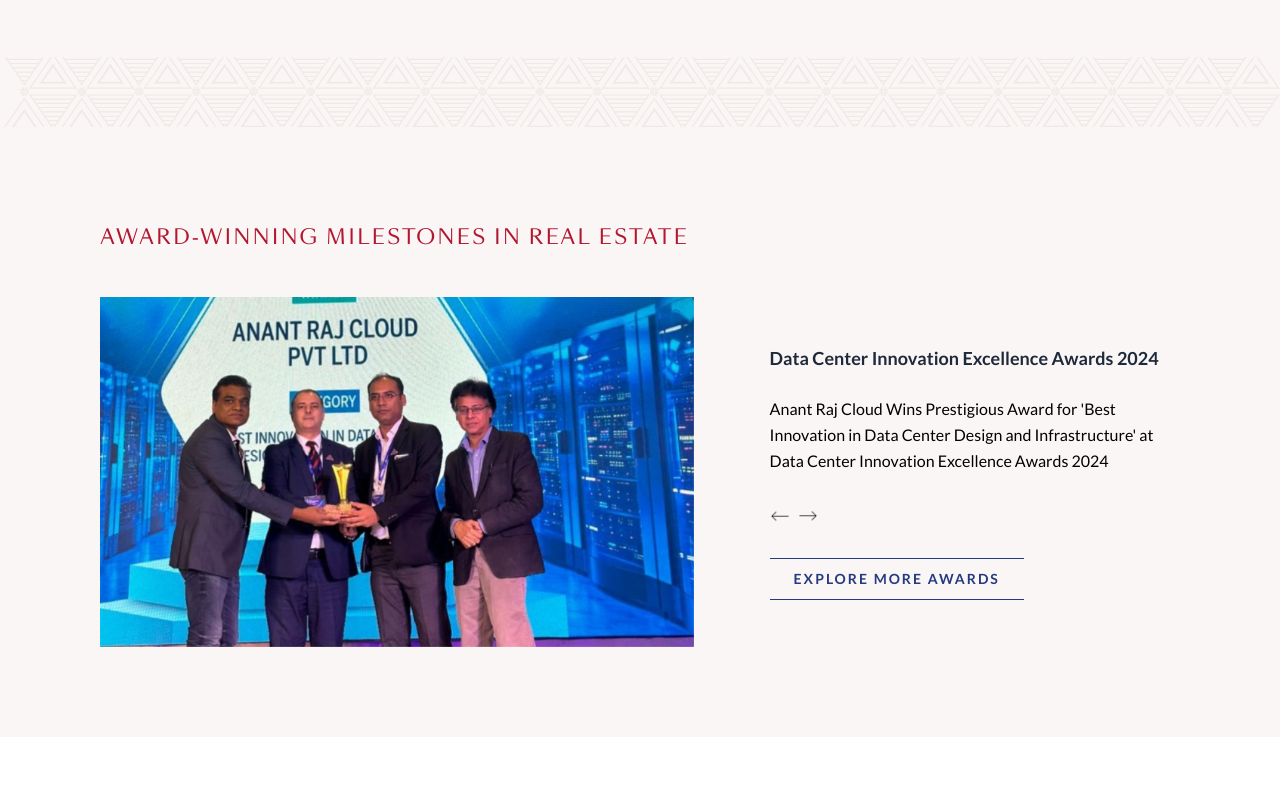
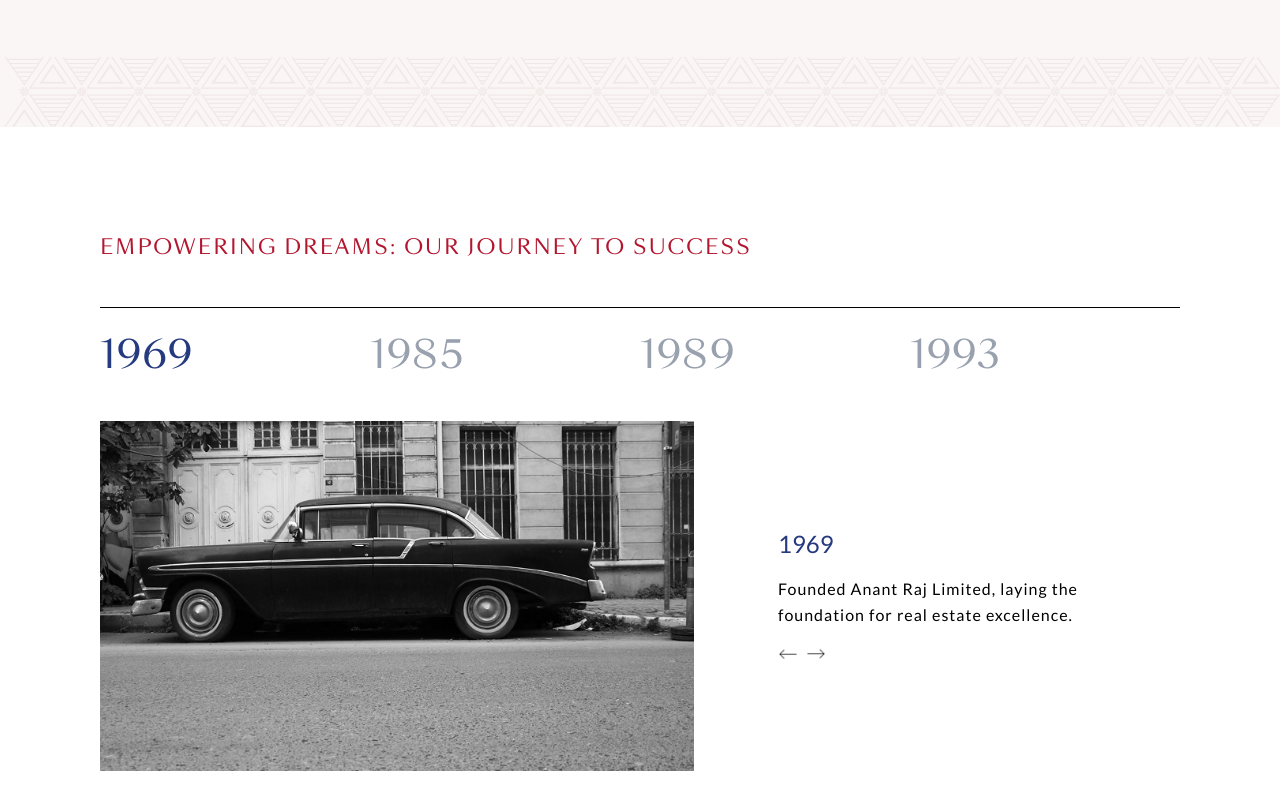
Before and after one commit to khushi-gtf53/anant-raj, a React (Vite) app: page / in a window 1280 px wide. Shown: the part 3580-4380 px from the top of the page. Built offline with nearby package versions, Linux system fonts and the light colour scheme.

Commit message:
update fixes

```diff
--- a/src/components/home/Journey.jsx
+++ b/src/components/home/Journey.jsx
@@ -11,6 +11,7 @@
   const yearContainerRef = useRef(null);
   const prevRef = useRef(null);
   const nextRef = useRef(null);
+  const hasMounted = useRef(false); // Fix to prevent scroll on load
 
   const slides = [
     {
@@ -133,18 +134,26 @@
       swiperRef.current.navigation.init();
       swiperRef.current.navigation.update();
     }
+
+    // Mark component as mounted
+    hasMounted.current = true;
   }, []);
 
   const handleSlideChange = (swiper) => {
     const currentIndex = swiper.realIndex;
-    setActiveYear(slides[currentIndex].year);
-    const yearElement = yearRefs.current[slides[currentIndex].year];
+    const newYear = slides[currentIndex].year;
+    setActiveYear(newYear);
+
+    // Avoid auto-scroll on initial render
+    if (hasMounted.current) {
+      const yearElement = yearRefs.current[newYear];
       if (yearElement && yearContainerRef.current) {
         yearElement.scrollIntoView({
           behavior: "smooth",
           inline: "center",
           block: "nearest",
         });
+      }
     }
   };
 
@@ -164,7 +173,6 @@
     }
   };
 
-  // Add handleNextClick and handlePrevClick functions
   const handleNextClick = () => {
     if (swiperRef.current) {
       swiperRef.current.slideNext();
--- a/src/page/Home.jsx
+++ b/src/page/Home.jsx
@@ -43,7 +43,7 @@
         <LuxuryProperties />
         <OurTeam />
         <DevelopmentExperience />
-        {/* <OurJourney /> */}
+        <OurJourney />
         <Achievements />
         <Media />
         <Blogs />
```
Lines whose indentation alone changed are shown as unchanged.
